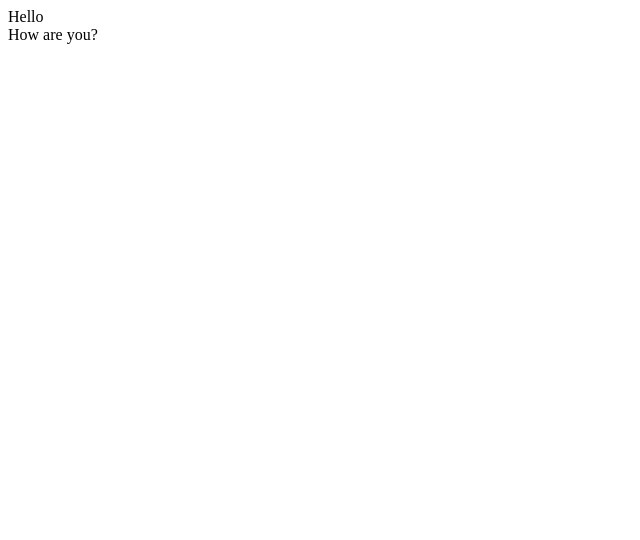
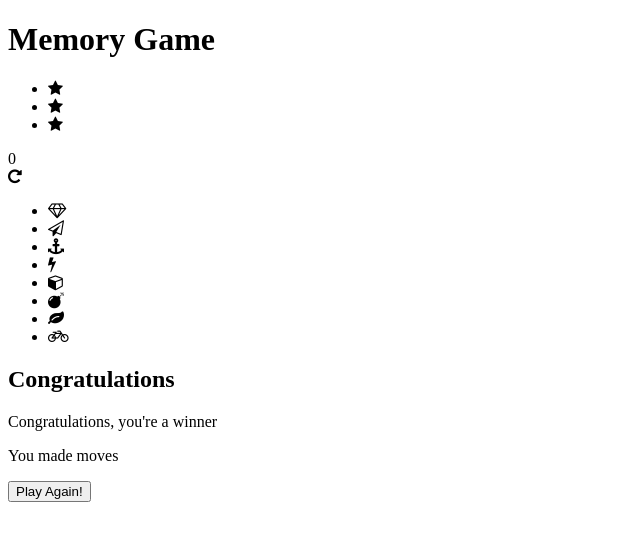
Before and after one commit to surya3214/memory-game, a website: page src/jade/index.jade in a window 1280 px wide. Shown: the whole page, without its empty margins (0-640 px from the left). Drawn offline with nearby package versions, Linux system fonts and the light colour scheme; files that its build step writes are made by us from their sources; a web font is replaced by a local one.

Commit message:
HTML Layout

```diff
--- a/src/css/app.scss
+++ b/src/css/app.scss
@@ -1,3 +1,15 @@
-body {
-  width: (100% / 3);
+html {
+  box-sizing: border-box;
 }
+
+li:before {
+  background: yellow;
+  width: 10px;
+  height: 10px;
+}
+
+li:after {
+  width: 10px;
+  height: 10px;
+  background: red;
+}
--- a/src/jade/index.jade
+++ b/src/jade/index.jade
@@ -12,8 +12,31 @@ html(lang="en")
     |
     | <!-- endbuild -->
   body
-    div Hello
-    div How are you?
+    .container
+      header
+        h1 Memory Game
+      section.score-panel
+        ul.stars
+          for i in new Array(3)
+            li
+              i.fa.fa-star
+        span.moves 0
+        .timer
+        .restart(onclick="startGame()")
+          i.fa.fa-repeat
+      ul.deck#card-deck
+        - types = {'diamond': 'fa-diamond', 'plane': 'fa-paper-plane-o', 'anchor': 'fa-anchor', 'bolt': 'fa-bolt', 'cube': 'fa-cube', 'bomb': 'fa-bomb', 'leaf': 'fa-leaf', 'bicycle': 'fa-bicycle'}
+        for val, index in types
+          li.card(type=index)
+            i.fa(class=val)
+      #popup1.overlay
+        .popup
+          h2 Congratulations
+          a.close(href="#")
+          .content-1 Congratulations, you're a winner
+          .content-2
+            p You made #[span#finalMove] moves
+          button#play-again(onclick="playAgain()") Play Again!
   |
   | <!-- build:js js/main.min.js -->
   script(src="js/app.js" type="text/javascript")
```
